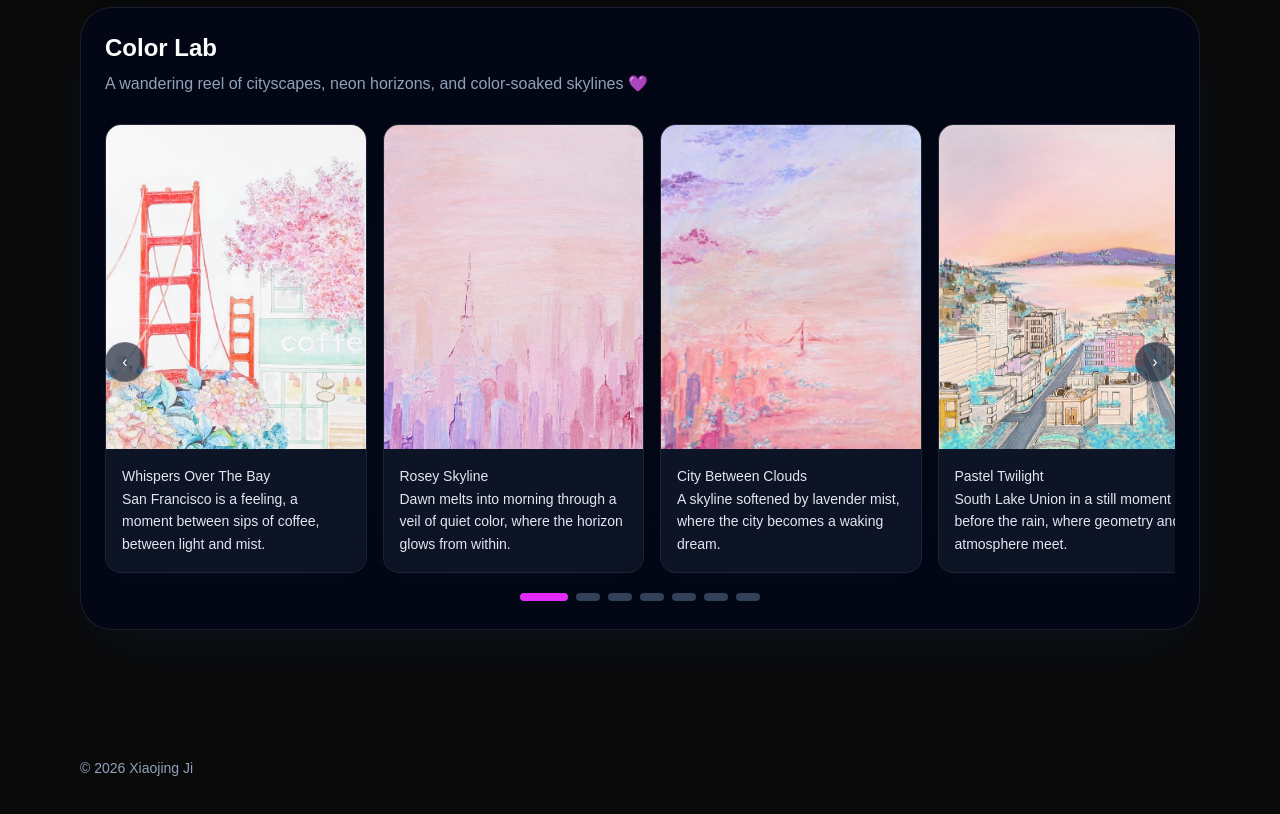
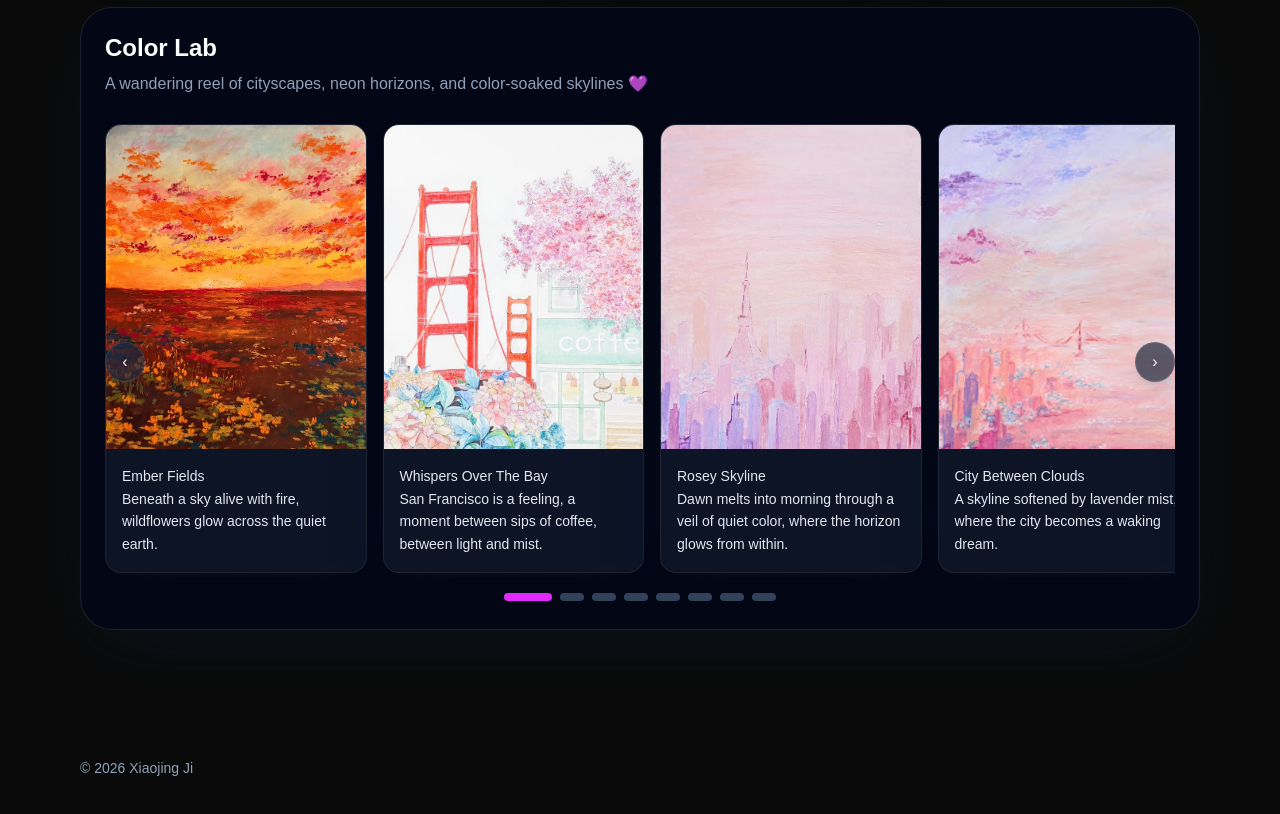
Before and after one commit to XJi/virtualkid, a Next.js app in the folder virtual-kid/: page /gallery in a window 1280 px wide. Shown: the part 1800-2614 px from the top of the page. Built offline with nearby package versions, Linux system fonts and the light colour scheme.

Commit message:
Add more artwork in the carousal

```diff
--- a/virtual-kid/src/app/gallery/page.tsx
+++ b/virtual-kid/src/app/gallery/page.tsx
@@ -152,6 +152,7 @@ export default function GalleryPage() {
   }, [selectedItem]);
 
   const carouselItems = [
+    { src: '/gallery/oil-pastel-12.jpeg', caption: 'Ember Fields\nBeneath a sky alive with fire, wildflowers glow across the quiet earth.' },
     { src: '/gallery/watercolor-1.jpeg', caption: 'Whispers Over The Bay\nSan Francisco is a feeling, a moment between sips of coffee, between light and mist.' },
     { src: '/gallery/oil-pastel-5.jpg', caption: 'Rosey Skyline\nDawn melts into morning through a veil of quiet color, where the horizon glows from within.' },
     { src: '/gallery/oil-pastel-6.jpeg', caption: 'City Between Clouds\nA skyline softened by lavender mist, where the city becomes a waking dream.' },
```
Also changed, not shown: virtual-kid/public/gallery/oil-pastel-12.jpeg (added).
